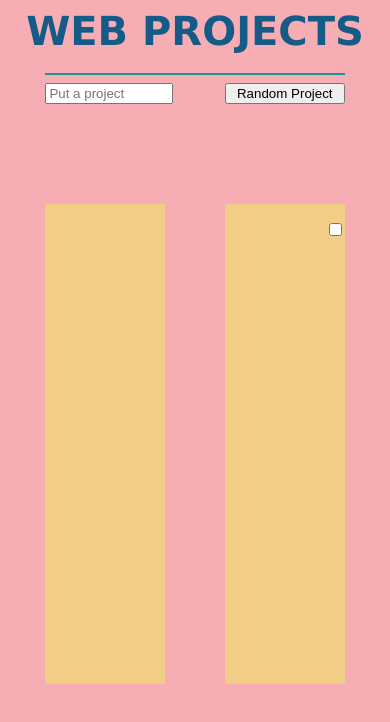
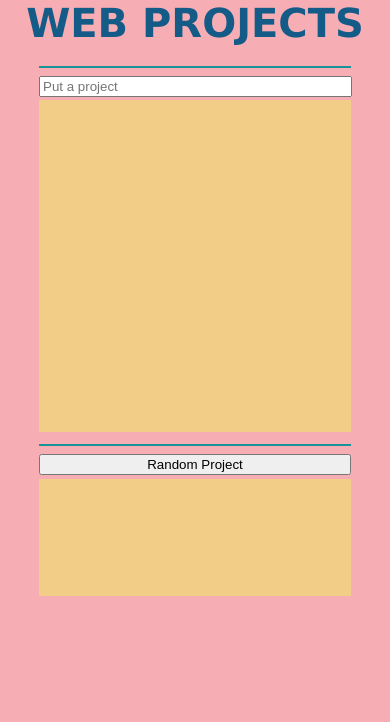
Before and after one commit to Tadeus0802/WebProjects, a website: page public/html/index.html in a window 390 px wide. Drawn offline with Linux system fonts and the light colour scheme; some packages are replaced by stand-ins of ours; no server answers; a script that the page names is missing.

Commit message:
Added design for mobile

```diff
--- a/public/css/style.css
+++ b/public/css/style.css
@@ -1,9 +1,11 @@
+@media (min-width: 768px){
     body{
         background-color: #f6aeb4;
     }
 
-#input{
-    width: 100%;
+    .projects{
+        width: 31.6vw;
+        margin-bottom: 1vw;
     }
 
     input[type=checkbox]{
@@ -31,15 +33,15 @@ h1{
     .table1{
         background-color: #f2cd88;
         width: 100%;
-    height: 30rem;
         overflow: scroll;
         overflow-x: hidden;
         text-overflow: ellipsis;
+        height: 30vw;
     }
 
     .table2{
         background-color: #f2cd88;
-    height: 30rem;
+        height: 30vw;
     }
 
     li{
@@ -47,3 +49,67 @@ li{
         border-bottom: solid 1px #12307f;
         font-family:Georgia, 'Times New Roman', Times, serif;
     }
+}
+
+
+@media (max-width: 767px) {
+    body{
+        background-color: #f6aeb4;
+        margin: 0;
+    }
+
+    #input{
+        width: 97.8%;
+        margin-bottom: 1vw;
+    }
+
+    input[type=checkbox]{
+        float: right;
+    }
+
+    .grid-container{
+        border-top: 2px solid #159595;
+        margin: 5% 10% 0 10%;
+        padding-top: .5em;
+    }
+
+    .divRand{
+        margin-top: 4%;
+        border-top: 2px solid #159595;
+        padding-top: .5em;
+    }
+
+    h1{
+        margin: 0;
+        padding: 0;
+        text-align: center;
+        color: #145b87;
+        font-size: 40px;
+        font-family: Verdana, Geneva, Tahoma, sans-serif;
+    }
+
+    .table1{
+        background-color: #f2cd88;
+        width: 100%;
+        overflow: scroll;
+        overflow-x: hidden;
+        text-overflow: ellipsis;
+        height: 85vw;
+    }
+
+    button{
+        width: 100%;
+        margin-bottom: 1vw;
+    }
+
+    .table2{
+        background-color: #f2cd88;
+        height: 30vw;
+    }
+
+    li{
+        padding: .5em;
+        border-bottom: solid 1px #12307f;
+        font-family:Georgia, 'Times New Roman', Times, serif;
+    }
+}
--- a/public/html/index.html
+++ b/public/html/index.html
@@ -12,22 +12,26 @@
     <h1>WEB PROJECTS</h1>
 
     <div class="grid-container">
-        <form>
-            <input type="input" id="input" placeholder="Put a project">
-            <input type="submit" id="submit" hidden>
-        </form>
 
-        <button onclick="randProjects()">Random Project</button>
+        <div>
+            <form>
+                <input type="input" id="input" class="projects" placeholder="Put a project">
+                <input type="submit" id="submit" hidden>
+            </form>
 
-        <div class="table1" id="tableAll">
+            <div class="table1" id="tableAll">
 
+            </div>
         </div>
 
-        <div class="table2" id="tableRand">
-            <ul>
-                <input type="checkbox" name="" id="">
-            </ul>
+        <div class="divRand">
+            <button onclick="randProjects()" class="projects">Random Project</button>
+
+            <div class="table2" id="tableRand">
+
+            </div>
         </div>
+
     </div>
     <script src="../js/script.js"></script>
     <script src="//cdn.jsdelivr.net/npm/sweetalert2@11"></script>
--- a/public/js/script.js
+++ b/public/js/script.js
@@ -5,8 +5,6 @@ const tableAll = document.getElementById("tableAll");
 const tableRand = document.getElementById("tableRand");
 
 const url = "http://localhost:3000";
-
-
 
 submit.addEventListener("click", (e)=>{
     e.preventDefault()
@@ -86,6 +84,8 @@ function Projects(project) {
     `;
 }
 
+
+
 async function randProjects(){
     try {
         const response = await fetch(`${url}/get/one`,{
@@ -96,19 +96,28 @@ async function randProjects(){
         })
         const data = await response.json();
         const project = data[0].project;
+        clearRandProjects()
         randProject(project)
     } catch (error) {
         console.log(error)
     }
 }
 
+function clearRandProjects() {
+    document.querySelector(".table2").innerHTML="";
+}
+
 function randProject(project) {
-    document.querySelector("ul").innerHTML += `
-        <li>
-            ${project}
-        </li>
+    document.querySelector(".table2").innerHTML += `
+        <ul>
+            <li>
+                ${project}
+            </li>
+        </ul>
     `;
 }
+
+
 
 async function updateProject() {
     const checked = document.querySelector("input[type=checkbox]:checked");
```
Lines whose indentation alone changed are shown as unchanged.
